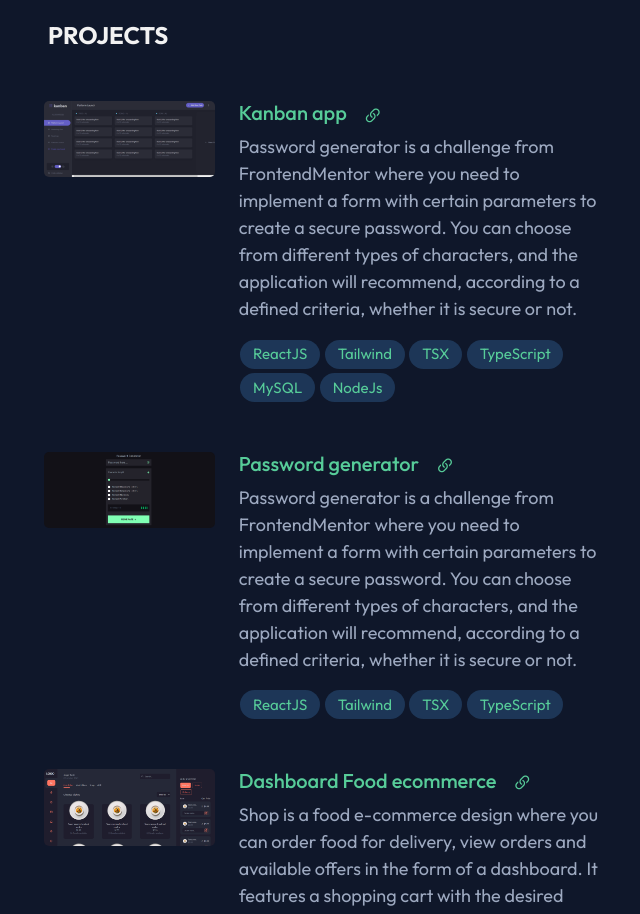
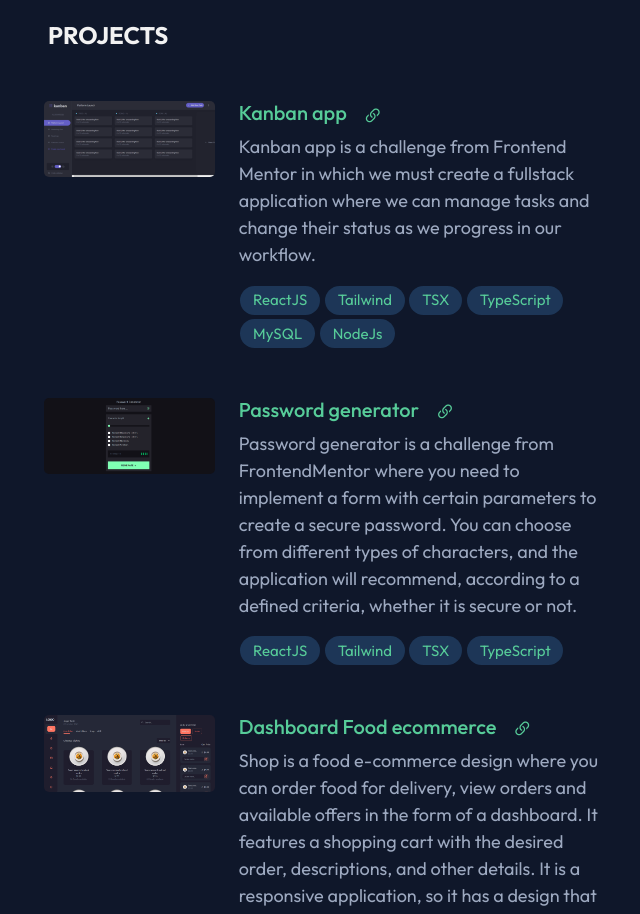
Before and after one commit to alebc96/portafoliov2, a React (Vite) app: page / in a window 1280 px wide. Shown: the part 1720-2634 px from the top of the page, without its empty margins (616-1256 px from the left). Built offline with nearby package versions, Linux system fonts and the light colour scheme.

Commit message:
adding kanban project to portfolio

```diff
--- a/src/components/projects/Projects.tsx
+++ b/src/components/projects/Projects.tsx
@@ -15,7 +15,7 @@ const projects: Project[] = [
     image: kanbanImg,
     name: 'Kanban app',
     link: 'https://kanbanapptodo.netlify.app/',
-    description: "Password generator is a challenge from FrontendMentor where you need to implement a form with certain parameters to create a secure password. You can choose from different types of characters, and the application will recommend, according to a defined criteria, whether it is secure or not.",
+    description: "Kanban app is a challenge from Frontend Mentor in which we must create a fullstack application where we can manage tasks and change their status as we progress in our workflow.",
     tecs: ['ReactJS', 'Tailwind', 'TSX', 'TypeScript', 'MySQL', 'NodeJs']
   },
   {
```
